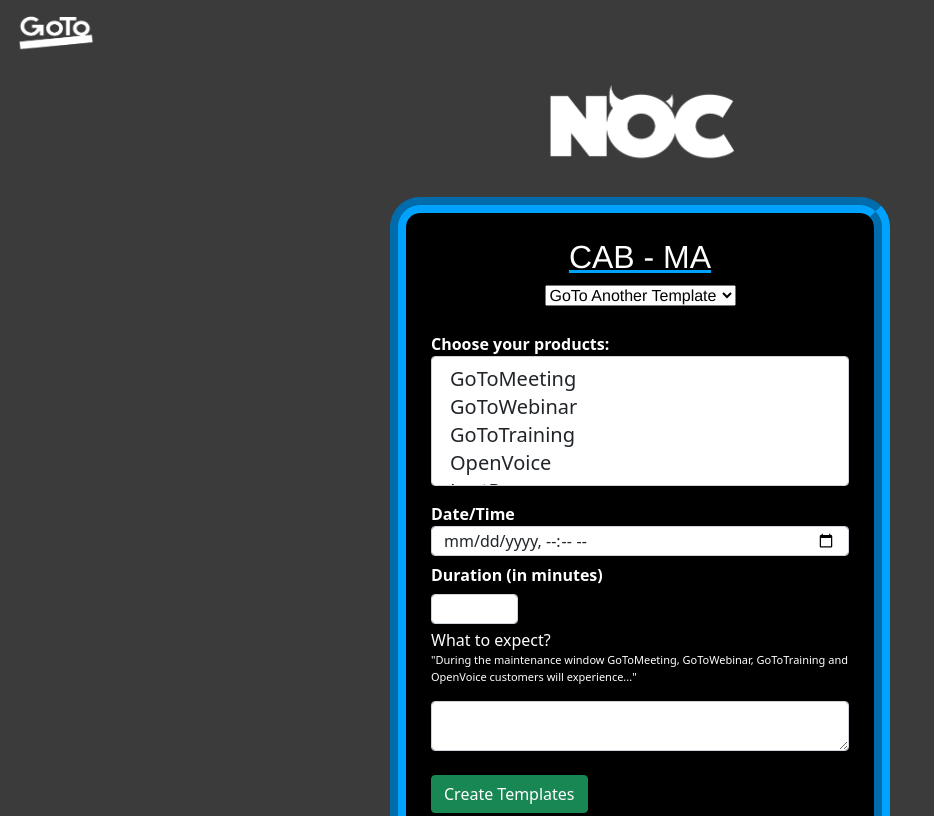
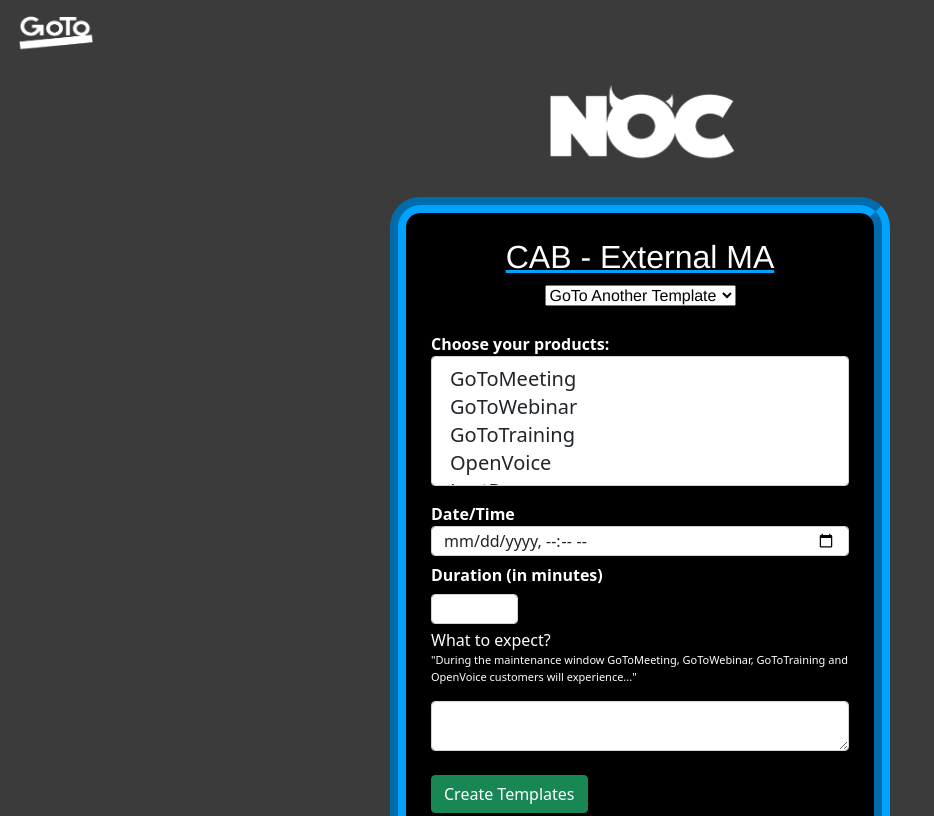
Before and after one commit to Daviixo/CAB-External-MA, a plain HTML site: page index.html in a window 1280 px wide. Shown: the top 816 px of the page, without its empty margins (0-934 px from the left). Drawn offline with nearby package versions, Linux system fonts and the light colour scheme.

Commit message:
Titles changed.

```diff
--- a/index.html
+++ b/index.html
@@ -31,12 +31,12 @@
 
     <form>
 
-        <title>NOC - CAB MA Template</title>
+        <title>NOC | CAB - External MA Template</title>
 
         <div>
 
             <div class="center">
-                <h2>CAB - MA</h2>
+                <h2>CAB - External MA</h2>
                 <select onchange="location = this.options[this.selectedIndex].value;">
                     <option value="#">GoTo Another Template</option>
                     <option value="#">TBD</option>
```
